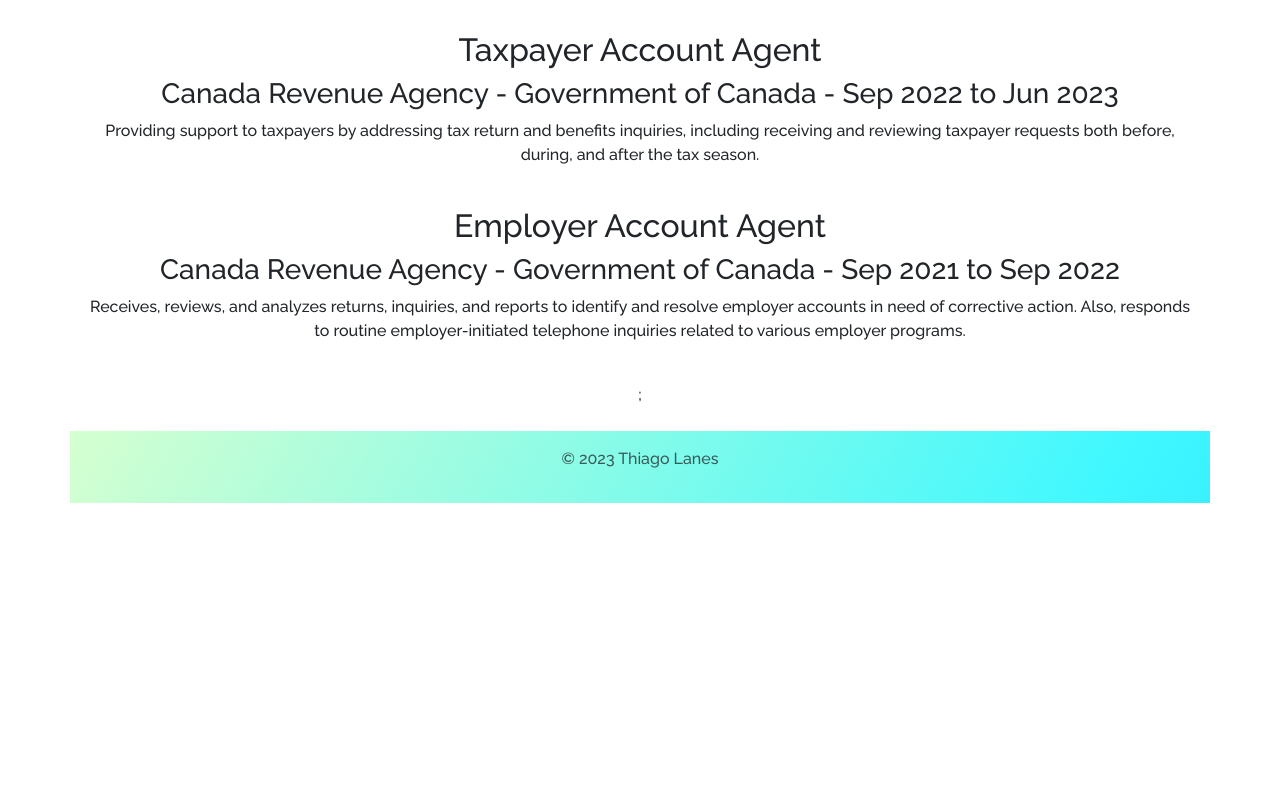
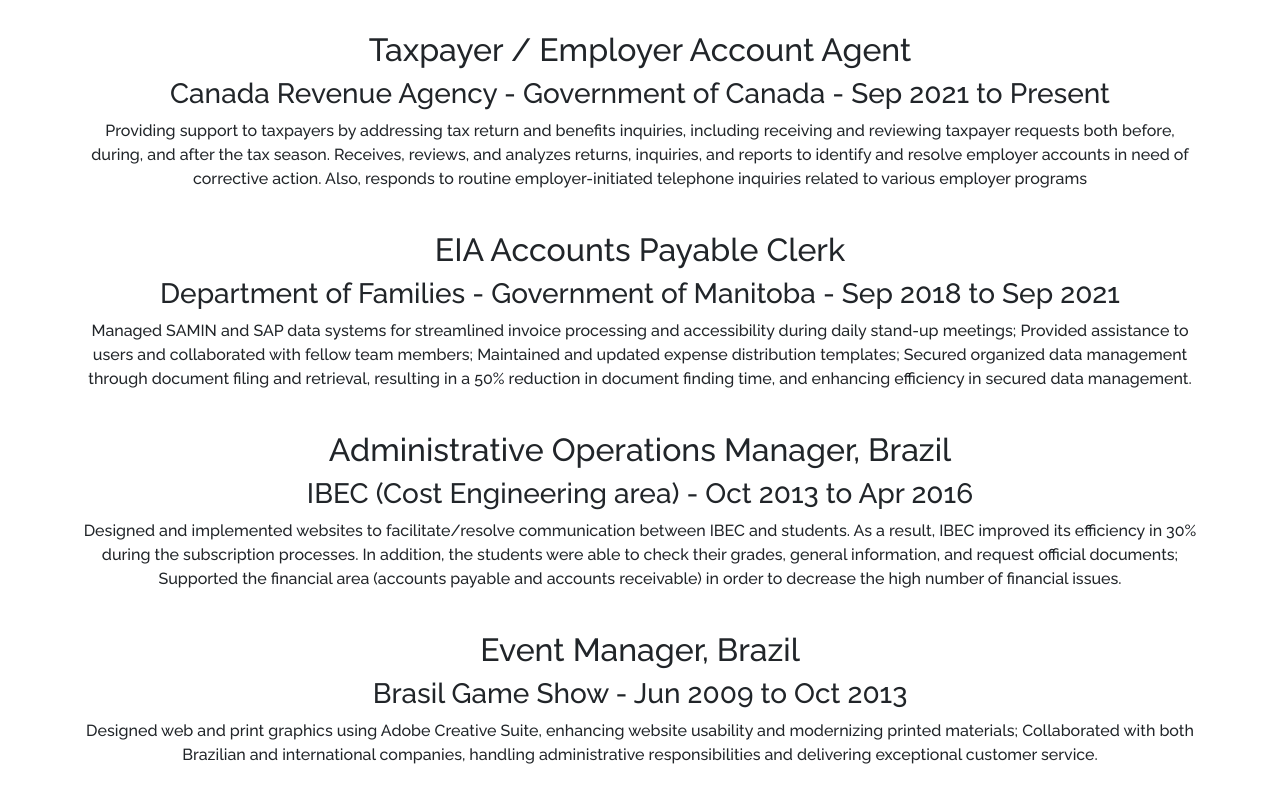
Before and after one commit to thlanes/MyResume, a React (Create React App) app: page / in a window 1280 px wide. Shown: the part 1821-2620 px from the top of the page. Before the commit the page ends 2348 px from the top, so only its background shows below. Built offline with nearby package versions, Linux system fonts and the light colour scheme.

Commit message:
Updated professional experience information

```diff
--- a/src/components/Resume.jsx
+++ b/src/components/Resume.jsx
@@ -1,6 +1,6 @@
 import { React } from "react";
 import Card from "./Card";
-import resumeDetails from "../resumeDetails";
+import resumeExperience from "../resumeExperience";
 
 
 function Resume() {
@@ -8,11 +8,11 @@
         <div className="container">
             <h1>Professional Experience</h1>
             <br />
-            {resumeDetails.map(resumeDetails => (<Card
-        key={resumeDetails.id}
-        position={resumeDetails.position}
-        company={resumeDetails.company}
-        details={resumeDetails.details}
+            {resumeExperience.map(resumeExperience => (<Card
+        key={resumeExperience.id}
+        position={resumeExperience.position}
+        company={resumeExperience.company}
+        details={resumeExperience.details}
     />))};
 
         </div>
--- a/src/resumeDetails.js
+++ /dev/null
@@ -1,16 +0,0 @@
-const resumeDetails = [
-    {
-        id: 1,
-        position: "Taxpayer Account Agent",
-        company: "Canada Revenue Agency - Government of Canada - Sep 2022 to Jun 2023",
-        details: "Providing support to taxpayers by addressing tax return and benefits inquiries, including receiving and reviewing taxpayer requests both before, during, and after the tax season."
-    },
-    {
-        id: 2,
-        position: "Employer Account Agent",
-        company: "Canada Revenue Agency - Government of Canada - Sep 2021 to Sep 2022",
-        details: "Receives, reviews, and analyzes returns, inquiries, and reports to identify and resolve employer accounts in need of corrective action. Also, responds to routine employer-initiated telephone inquiries related to various employer programs."
-    }
-];
-
-export default resumeDetails;
--- /dev/null
+++ b/src/resumeExperience.js
@@ -0,0 +1,28 @@
+const resumeExperience = [
+    {
+        id: 1,
+        position: "Taxpayer / Employer Account Agent",
+        company: "Canada Revenue Agency - Government of Canada - Sep 2021 to Present",
+        details: "Providing support to taxpayers by addressing tax return and benefits inquiries, including receiving and reviewing taxpayer requests both before, during, and after the tax season. Receives, reviews, and analyzes returns, inquiries, and reports to identify and resolve employer accounts in need of corrective action. Also, responds to routine employer-initiated telephone inquiries related to various employer programs"
+    },
+    {
+        id: 2,
+        position: "EIA Accounts Payable Clerk",
+        company: "Department of Families - Government of Manitoba - Sep 2018 to Sep 2021",
+        details: "Managed SAMIN and SAP data systems for streamlined invoice processing and accessibility during daily stand-up meetings; Provided assistance to users and collaborated with fellow team members; Maintained and updated expense distribution templates; Secured organized data management through document filing and retrieval, resulting in a 50% reduction in document finding time, and enhancing efficiency in secured data management."
+    },
+    {
+        id: 3,
+        position: "Administrative Operations Manager, Brazil ",
+        company: "IBEC (Cost Engineering area) - Oct 2013 to Apr 2016",
+        details: "Designed and implemented websites to facilitate/resolve communication between IBEC and students. As a result, IBEC improved its efficiency in 30% during the subscription processes. In addition, the students were able to check their grades, general information, and request official documents; Supported the financial area (accounts payable and accounts receivable) in order to decrease the high number of financial issues."
+    },
+    {
+        id: 4,
+        position: "Event Manager, Brazil",
+        company: "Brasil Game Show - Jun 2009 to Oct 2013",
+        details: "Designed web and print graphics using Adobe Creative Suite, enhancing website usability and modernizing printed materials; Collaborated with both Brazilian and international companies, handling administrative responsibilities and delivering exceptional customer service."
+    }
+];
+
+export default resumeExperience;
```
